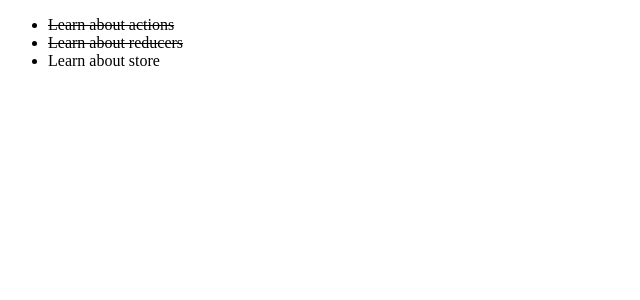
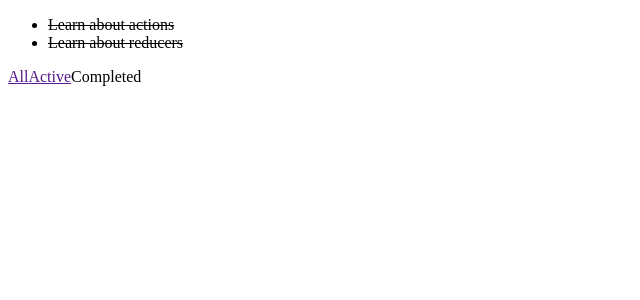
Before and after one commit to arunkiranpatro/ToDoList, a React app: page / in a window 1280 px wide. Shown: the top 300 px of the page, without its empty margins (0-640 px from the left). Built offline with nearby package versions, Linux system fonts and the light colour scheme; the HTML template or start-up script is replaced by a standard one.

Commit message:
List ready

```diff
--- a/package.json
+++ b/package.json
@@ -11,7 +11,8 @@
   "dependencies": {
     "redux": "^3.6.0",
     "react": "^15.3.2",
-    "react-dom": "^15.3.2"
+    "react-dom": "^15.3.2",
+    "react-redux": "^4.4.5"
   },
   "devDependencies": {
     "babel-core": "^6.18.0",
--- a/src/components/App.js
+++ b/src/components/App.js
@@ -1,10 +1,12 @@
 import React from "react";
-import ToDoList from "./todoList";
+import VisibleToDoList from "../container/visibleToDoList";
+import Footer from "./Footer";
 
-const App = ({ todos = [] }) => {
+const App = () => {
   return (
     <div className="todo-app">
-      <ToDoList todos={todos} />
+      <VisibleToDoList />
+      <Footer />
     </div>
   );
 };
--- /dev/null
+++ b/src/components/Footer.js
@@ -0,0 +1,13 @@
+import React from "react";
+import FilterLink from "../container/FilterLink";
+import { VisibilityFilters } from "../constants";
+const Footer = () => (
+  <nav className="menu">
+    <FilterLink filter={VisibilityFilters.SHOW_ALL} text="All" />
+
+    <FilterLink filter={VisibilityFilters.SHOW_ACTIVE} text="Active" />
+
+    <FilterLink filter={VisibilityFilters.SHOW_COMPLETED} text="Completed" />
+  </nav>
+);
+export default Footer;
--- /dev/null
+++ b/src/components/Link.js
@@ -0,0 +1,20 @@
+import React from "react";
+
+const Link = ({ active, text, onClick }) => {
+  if (active) {
+    return <span>{text}</span>;
+  }
+  return (
+    <a
+      href=""
+      onClick={e => {
+        e.preventDefault();
+        onClick();
+      }}
+    >
+      {text}
+    </a>
+  );
+};
+
+export default Link;
--- a/src/components/todoList.js
+++ b/src/components/todoList.js
@@ -1,14 +1,14 @@
 import React from "react";
 import ToDo from "./todo";
 
-const ToDoList = ({ todos = [] }) => {
+const ToDoList = ({ todos = [], onTodoClick }) => {
   return (
     <ul className="todo-list">
       {todos.map((todo, id) => (
         <ToDo
           text={todo.text}
           completed={todo.completed}
-          onClick={() => console.log("todo")}
+          onClick={() => onTodoClick(id)}
           key={id}
         />
       ))}
--- /dev/null
+++ b/src/container/FilterLink.js
@@ -0,0 +1,18 @@
+import { connect } from "react-redux";
+import { setVisibilityFilter } from "../actions";
+import Link from "../components/Link";
+const mapStateToProps = (state, ownProps) => {
+  return {
+    active: ownProps.filter === state.visibilityFilter,
+    text: ownProps.text
+  };
+};
+const mapDispatchToProps = (dispatch, ownProps) => {
+  return {
+    onClick: () => {
+      dispatch(setVisibilityFilter(ownProps.filter));
+    }
+  };
+};
+const FilterLink = connect(mapStateToProps, mapDispatchToProps)(Link);
+export default FilterLink;
--- /dev/null
+++ b/src/container/visibleToDoList.js
@@ -0,0 +1,30 @@
+import { connect } from "react-redux";
+import ToDoList from "../components/todoList";
+import { toggleTodo } from "../actions";
+
+const getVisibleTodos = (todos, filter) => {
+  switch (filter) {
+    case "SHOW_COMPLETED":
+      return todos.filter(t => t.completed);
+    case "SHOW_ACTIVE":
+      return todos.filter(t => !t.completed);
+    case "SHOW_ALL":
+    default:
+      return todos;
+  }
+};
+const mapStateToProps = (state /*, ownProps*/) => {
+  return {
+    todos: getVisibleTodos(state.todos, state.visibilityFilter)
+  };
+};
+
+const mapDispatchToProps = dispatch => {
+  return {
+    onTodoClick: id => {
+      dispatch(toggleTodo(id));
+    }
+  };
+};
+const VisibleToDoList = connect(mapStateToProps, mapDispatchToProps)(ToDoList);
+export default VisibleToDoList;
--- a/src/index.js
+++ b/src/index.js
@@ -1,9 +1,10 @@
 import { createStore } from "redux";
 import React from "react";
-import App from "./components/App";
 import ReactDom from "react-dom";
 import todoApp from "./store/reducers";
 import { addTodo, toggleTodo, setVisibilityFilter } from "./actions";
+import { Provider } from "react-redux";
+import App from "./components/App";
 
 import { VisibilityFilters } from "./constants";
 
@@ -23,8 +24,9 @@ store.dispatch(setVisibilityFilter(VisibilityFilters.SHOW_COMPLETED));
 // Stop listening to state updates
 unsubscribe();
 
-const todos = store.getState().todos;
 ReactDom.render(
-  <App todos={todos} />,
+  <Provider store={store}>
+    <App />
+  </Provider>,
   document.getElementById("react-container")
 );
```
Also changed, not shown: 2 other files (tests, documents, lock files or other folders).
